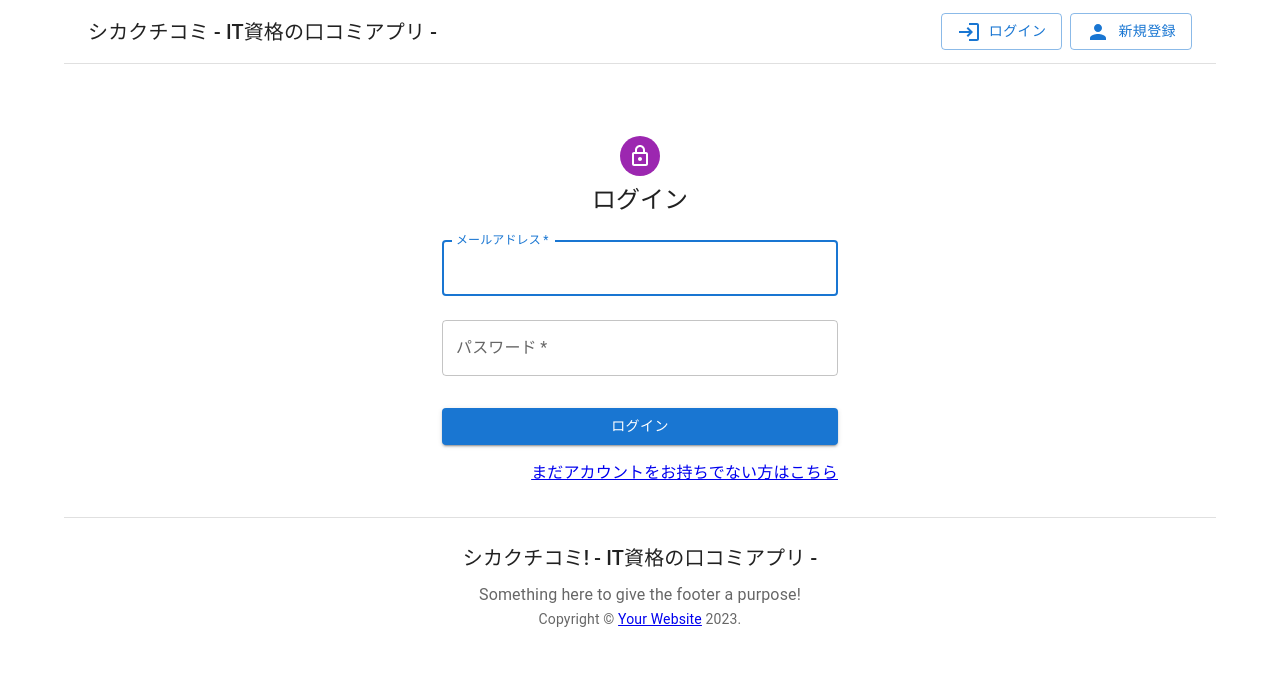
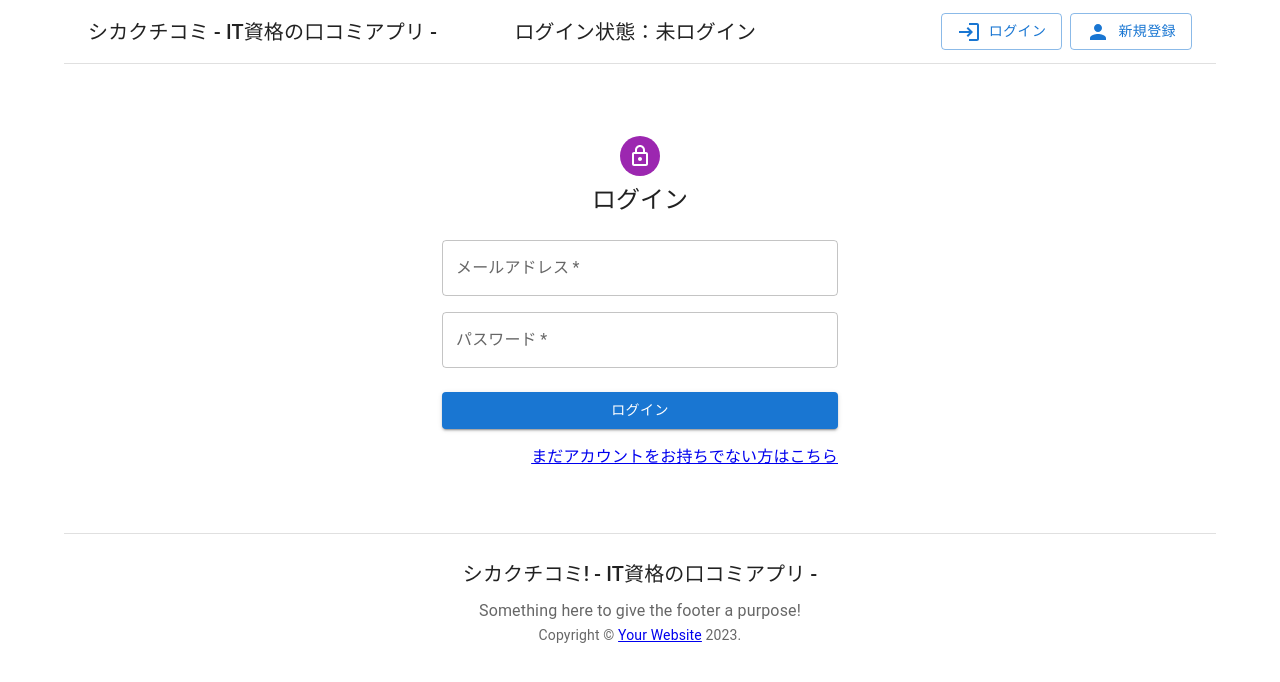
Before and after one commit to kazuyainoue0124/shikaku-frontend, a Next.js app: page /login in a window 1280 px wide. Shown: the top 682 px of the page. Built offline with nearby package versions, Linux system fonts and the light colour scheme; no server answers.

Commit message:
新規登録/ログイン/ログアウト機能の実装

```diff
--- a/package.json
+++ b/package.json
@@ -14,6 +14,7 @@
     "@mui/icons-material": "^5.11.0",
     "@mui/material": "^5.11.2",
     "@next/font": "13.1.0",
+    "axios": "^1.2.2",
     "eslint": "8.30.0",
     "eslint-config-next": "13.1.0",
     "next": "13.1.0",
--- a/src/components/Header.jsx
+++ b/src/components/Header.jsx
@@ -1,9 +1,19 @@
 import { Button, Toolbar, Typography } from "@mui/material";
 import Link from "next/link";
-import LoginIcon from '@mui/icons-material/Login';
-import PersonIcon from '@mui/icons-material/Person';
+import LoginIcon from "@mui/icons-material/Login";
+import PersonIcon from "@mui/icons-material/Person";
+import axios from "axios";
 
 const Header = (props) => {
+  const handleLogoutClick = () => {
+    axios
+      .delete("http://localhost:3001/logout", { withCredentials: true })
+      .then((response) => {
+        props.handleLogout();
+      })
+      .catch((error) => console.log("ログアウトエラー", error));
+  };
+
   return (
     <Toolbar sx={{ borderBottom: 1, borderColor: "divider" }}>
       <Typography
@@ -18,7 +28,31 @@ const Header = (props) => {
       >
         {props.title}
       </Typography>
-      <Button variant="outlined" size="middle" component={Link} href="/login">
+      <Typography
+        component={Link}
+        href="#"
+        variant="h6"
+        color="inherit"
+        align="left"
+        noWrap
+        sx={{ flex: 1 }}
+        style={{ textDecoration: "none" }}
+      >
+        ログイン状態：{props.loggedInStatus}
+      </Typography>
+      {props.loggedInStatus === "ログインなう" ? (
+        <Button variant="outlined" size="middle" onClick={handleLogoutClick}>
+          <LoginIcon sx={{ mr: 1 }} />
+          ログアウト
+        </Button>
+      ) : (
+        <>
+          <Button
+            variant="outlined"
+            size="middle"
+            component={Link}
+            href="/login"
+          >
             <LoginIcon sx={{ mr: 1 }} />
             ログイン
           </Button>
@@ -32,6 +66,8 @@ const Header = (props) => {
             <PersonIcon sx={{ mr: 1 }} />
             新規登録
           </Button>
+        </>
+      )}
     </Toolbar>
   );
 };
--- a/src/pages/_app.jsx
+++ b/src/pages/_app.jsx
@@ -1,18 +1,78 @@
 import Header from "src/components/Header";
 import Footer from "src/components/Footer";
 import "src/styles/globals.css";
-import { Container, createTheme, CssBaseline, ThemeProvider, jaJP } from "@mui/material";
+import {
+  Container,
+  createTheme,
+  CssBaseline,
+  ThemeProvider,
+  jaJP,
+} from "@mui/material";
+import { useEffect, useState } from "react";
+import Router from "next/router";
+import axios from "axios";
 
 const theme = createTheme({}, jaJP);
 
 export default function App({ Component, pageProps }) {
+  const [loggedInStatus, setLoggedInStatus] = useState("未ログイン");
+  const [user, setUser] = useState({});
+
+  const handleSuccessfulAuthentication = (data) => {
+    handleLogin(data);
+    Router.push("/");
+  };
+
+  const handleLogin = (data) => {
+    setLoggedInStatus("ログインなう");
+    setUser(data.user);
+  };
+
+  useEffect(() => {
+    checkLoginStatus();
+  });
+
+  const handleLogout = () => {
+    setLoggedInStatus("未ログイン");
+    setUser({});
+  };
+
+  const checkLoginStatus = () => {
+    axios
+      .get("http://localhost:3001/logged_in", { withCredentials: true })
+      .then((response) => {
+        if (response.data.logged_in && loggedInStatus === "未ログイン") {
+          setLoggedInStatus("ログインなう");
+          setUser(response.data.user);
+        } else if (
+          !response.data.logged_in &&
+          loggedInStatus === "ログインなう"
+        ) {
+          setLoggedInStatus("未ログイン");
+          setUser({});
+        }
+      })
+      .catch((error) => {
+        console.log("ログインエラー", error);
+      });
+  };
+
   return (
     <>
       <ThemeProvider theme={theme}>
         <CssBaseline />
         <Container maxWidth="lg">
-          <Header title="シカクチコミ - IT資格の口コミアプリ -" />
-          <Component {...pageProps} />
+          <Header
+            title="シカクチコミ - IT資格の口コミアプリ -"
+            loggedInStatus={loggedInStatus}
+            handleLogout={handleLogout}
+          />
+          <Component
+            {...pageProps}
+            loggedInStatus={loggedInStatus}
+            handleSuccessfulAuthentication={handleSuccessfulAuthentication}
+            handleLogout={handleLogout}
+          />
           <Footer
             title="シカクチコミ! - IT資格の口コミアプリ -"
             description="Something here to give the footer a purpose!"
--- a/src/pages/login.jsx
+++ b/src/pages/login.jsx
@@ -1,14 +1,50 @@
-import { Avatar, Box, Button, Container, CssBaseline, Grid, TextField, Typography } from "@mui/material";
+import {
+  Avatar,
+  Box,
+  Button,
+  Container,
+  CssBaseline,
+  Grid,
+  TextField,
+  Typography,
+} from "@mui/material";
 import LockOutlinedIcon from "@mui/icons-material/LockOutlined";
 import Link from "next/link";
+import { useState } from "react";
+import axios from "axios";
 
-const login = () => {
+const login = (props) => {
+  const [email, setEmail] = useState("");
+  const [password, setPassword] = useState("");
+
+  const handleSubmit = (event) => {
+    axios
+      .post(
+        "http://localhost:3001/login",
+        {
+          email: email,
+          password: password,
+        },
+        { withCredentials: true }
+      )
+      .then((response) => {
+        if (response.data.logged_in) {
+          props.handleSuccessfulAuthentication(response.data);
+        }
+      })
+      .catch((error) => {
+        console.log("registration error", error);
+      });
+    event.preventDefault();
+  };
+
   return (
     <Container component="main" maxWidth="xs">
       <CssBaseline />
       <Box
         sx={{
           marginTop: 8,
+          marginBottom: 8,
           display: "flex",
           flexDirection: "column",
           alignItems: "center",
@@ -20,27 +56,34 @@ const login = () => {
         <Typography component="h1" variant="h5">
           ログイン
         </Typography>
-        <Box component="form" noValidate sx={{ mt: 1 }}>
+        <Box component="form" noValidate sx={{ mt: 3 }} onSubmit={handleSubmit}>
+          <Grid container spacing={2}>
+            <Grid item xs={12}>
               <TextField
-            margin="normal"
                 required
                 fullWidth
                 id="email"
                 label="メールアドレス"
-            name="email"
+                name="user[email]"
                 autoComplete="email"
-            autoFocus
+                value={email}
+                onChange={(event) => setEmail(event.target.value)}
               />
+            </Grid>
+            <Grid item xs={12}>
               <TextField
-            margin="normal"
                 required
                 fullWidth
-            name="password"
+                name="user[password]"
                 label="パスワード"
                 type="password"
                 id="password"
-            autoComplete="current-password"
+                autoComplete="new-password"
+                value={password}
+                onChange={(event) => setPassword(event.target.value)}
               />
+            </Grid>
+          </Grid>
           <Button
             type="submit"
             fullWidth
@@ -52,7 +95,7 @@ const login = () => {
           <Grid container justifyContent="flex-end">
             <Grid item>
               <Link href="/signup" variant="body2">
-                {"まだアカウントをお持ちでない方はこちら"}
+                まだアカウントをお持ちでない方はこちら
               </Link>
             </Grid>
           </Grid>
```
Also changed, not shown: src/pages/index.jsx (+12 -9 lines), src/pages/signup.jsx (+48 -8 lines), 1 other file (tests, documents, lock files or other folders). Lines whose indentation alone changed are shown as unchanged.
